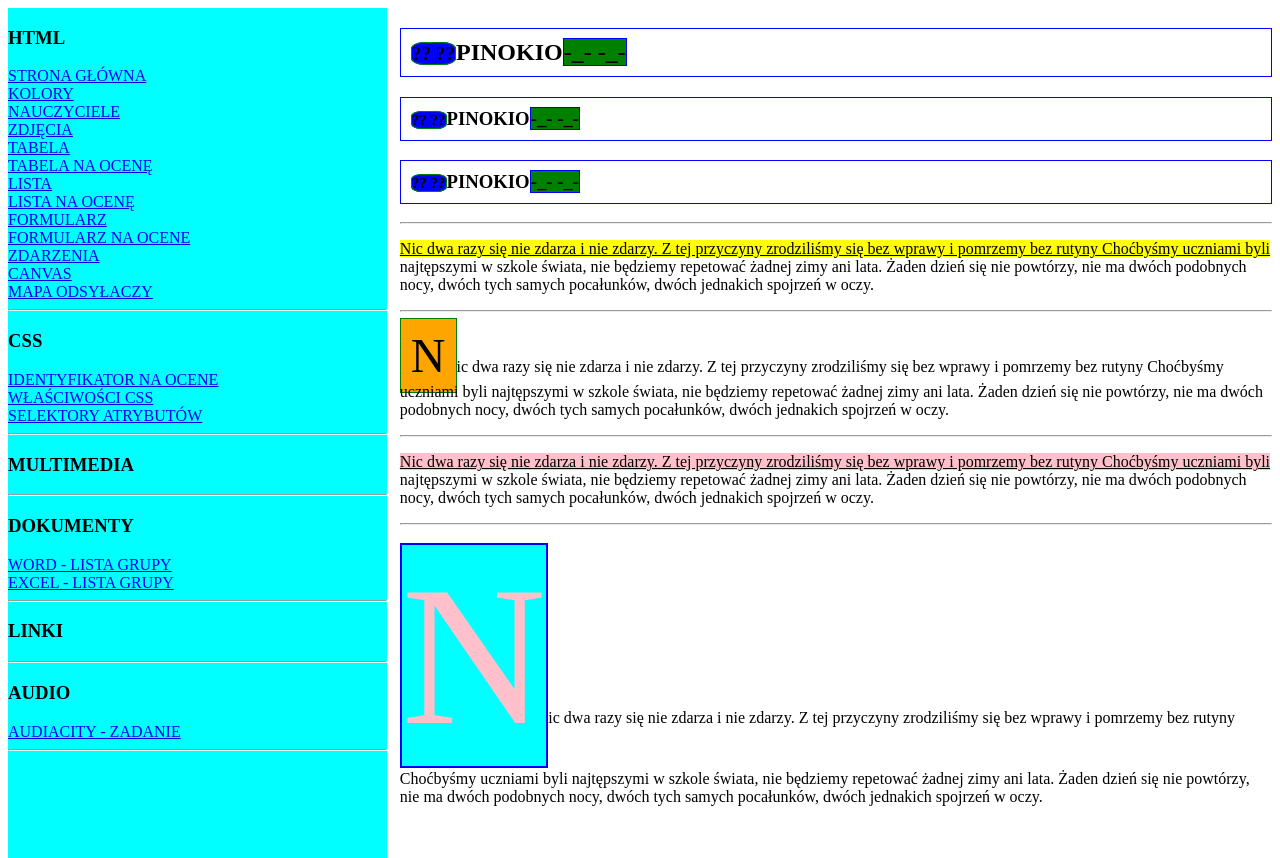
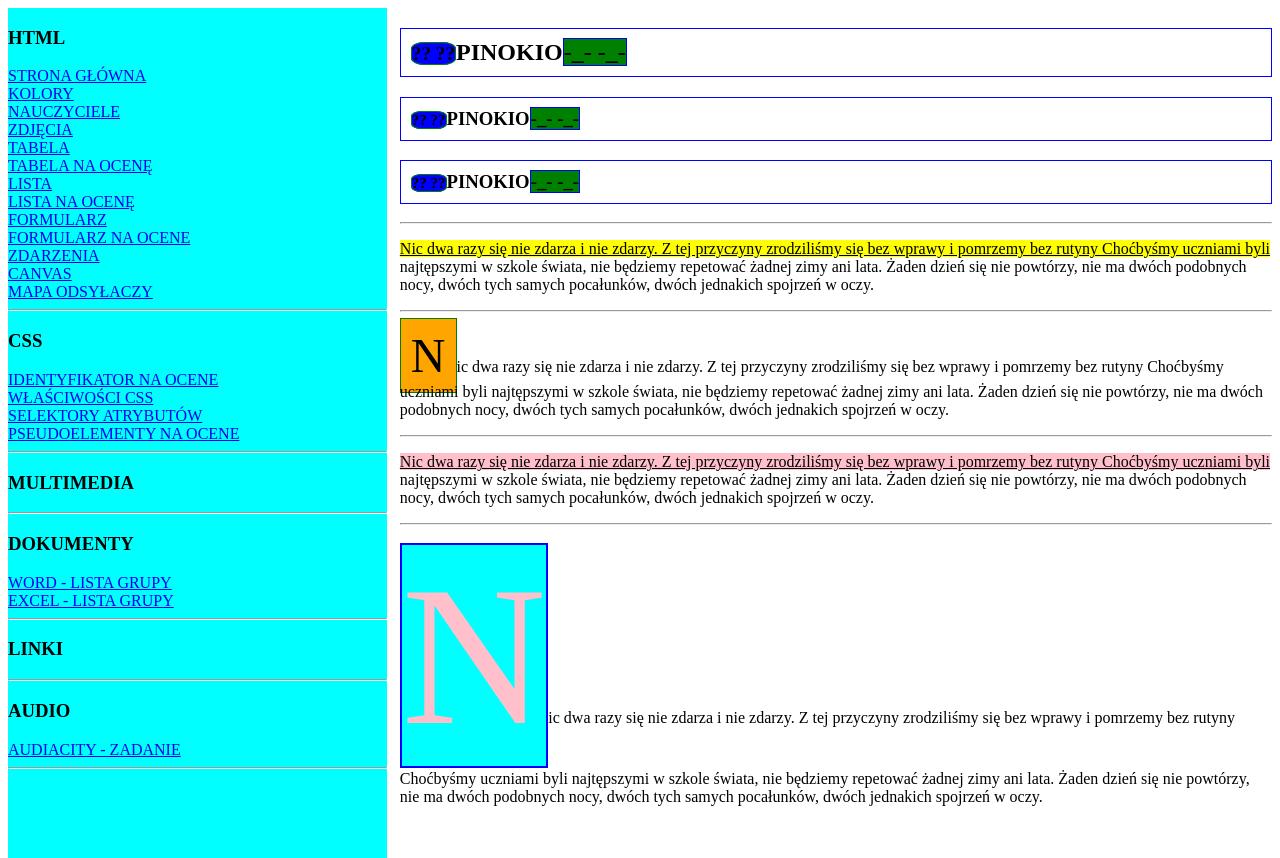
Before and after one commit to kskutela/kskutela, a plain HTML site: page pseudoelementy_na_ocene.html in a window 1280 px wide. Drawn offline with Linux system fonts and the light colour scheme.

Commit message:
Update pseudoelementy_na_ocene.html

```diff
--- a/pseudoelementy_na_ocene.html
+++ b/pseudoelementy_na_ocene.html
@@ -69,6 +69,7 @@
 			<a href="Skutela 2cTi Identyfikator.html">IDENTYFIKATOR NA OCENE</a><br />
 			<a href="wlasciwosci_css.html">WŁAŚCIWOŚCI CSS</a><br />
 			<a href="selektory_atrybutów.html">SELEKTORY ATRYBUTÓW</a><br />
+			<a href="pseudoelementy_na_ocene.html">PSEUDOELEMENTY NA OCENE</a><br />
 			<hr></hr>
 			<h3>MULTIMEDIA</h3>
 			<hr></hr>
```
